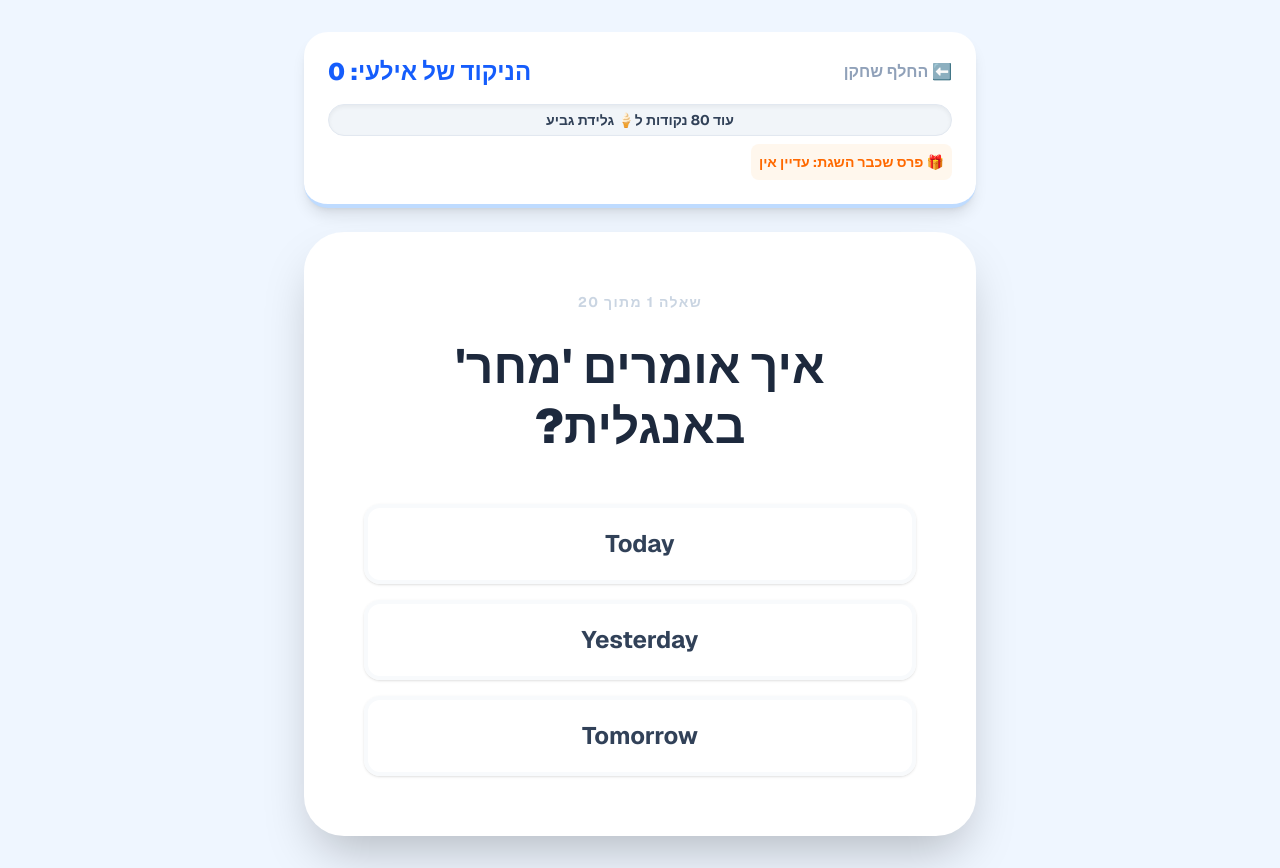
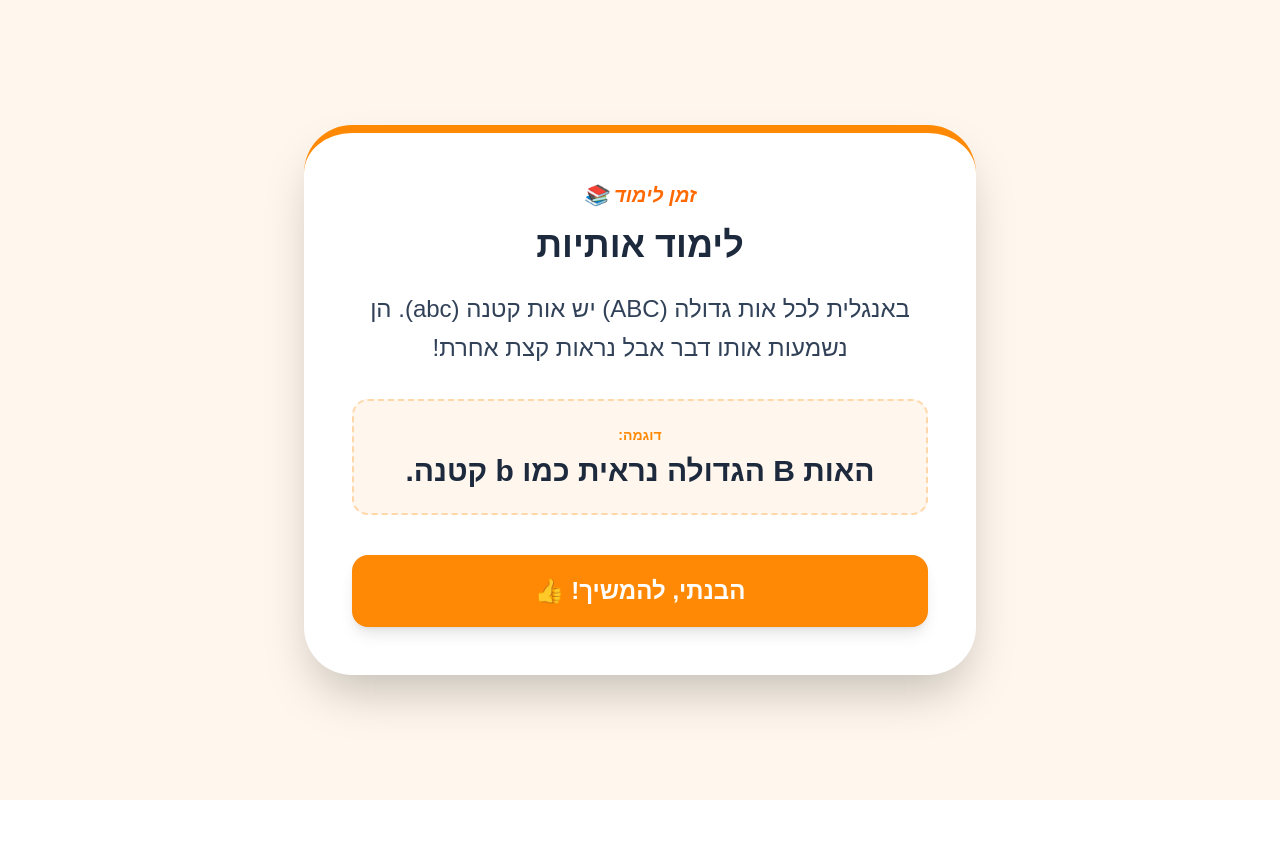
Before and after one commit to yuri5events-crypto/my-english-game, a Next.js app: page / in a window 1280 px wide. Both pictures are taken after a click on the button "אילעי". After the commit the page ends 800 px from the top, so only its background shows below. Built offline with nearby package versions, Linux system fonts and the light colour scheme.

Commit message:
perfect version2

```diff
--- a/app/page.tsx
+++ b/app/page.tsx
@@ -4,116 +4,113 @@ import React, { useState, useEffect } from 'react';
 const content: any = {
   ilai: {
     name: "אילעי",
+    lessons: [
+      { title: "לימוד אותיות", text: "באנגלית לכל אות גדולה (ABC) יש אות קטנה (abc). הן נשמעות אותו דבר אבל נראות קצת אחרת!", example: "האות B הגדולה נראית כמו b קטנה." },
+      { title: "מה זה חילוק?", text: "חילוק זה פשוט לחלק משהו לקבוצות שוות. למשל, 10 חלקי 2 זה לקחת 10 סוכריות ולתת אותן ל-2 חברים. כל אחד יקבל 5!", example: "10 ÷ 2 = 5" }
+    ],
     questions: [
-      // אילעי - כיתה ה' - אנגלית וחשבון מתקדם
-      { q: "איך אומרים 'מטבח' באנגלית?", options: ["Kitchen", "Chicken", "Bedroom"], a: "Kitchen" },
-      { q: "מה הפירוש של המילה 'Beautiful'?", options: ["חכם", "יפה", "חזק"], a: "יפה" },
-      { q: "איך כותבים 'צהריים' באנגלית?", options: ["Morning", "Evening", "Afternoon"], a: "Afternoon" },
-      { q: "כמה זה 12 כפול 4?", options: ["44", "48", "52"], a: "48" },
-      { q: "כמה זה 100 חלקי 4?", options: ["20", "25", "30"], a: "25" },
-      { q: "איך אומרים 'הרפתקה' באנגלית?", options: ["Adventure", "Advantage", "Action"], a: "Adventure" },
-      { q: "מה הפירוש של 'Library'?", options: ["מעבדה", "ספרייה", "חנות"], a: "ספרייה" },
-      { q: "כמה זה 15 כפול 3?", options: ["45", "35", "55"], a: "45" },
-      { q: "מה זה חצי (1/2) ועוד חצי (1/2)?", options: ["חצי", "שלם (1)", "רבע"], a: "שלם (1)" },
-      { q: "איך אומרים 'מחר' באנגלית?", options: ["Today", "Yesterday", "Tomorrow"], a: "Tomorrow" },
-      { q: "כמה זה 9 כפול 9?", options: ["72", "81", "90"], a: "81" },
-      { q: "מה זה 'Vegetables'?", options: ["פירות", "ירקות", "ממתקים"], a: "ירקות" },
-      { q: "כמה זה 150 פחות 75?", options: ["65", "75", "85"], a: "75" },
-      { q: "איך אומרים 'תמיד' באנגלית?", options: ["Never", "Sometimes", "Always"], a: "Always" },
-      { q: "כמה זה 60 חלקי 5?", options: ["10", "12", "14"], a: "12" },
-      { q: "מה הפירוש של 'Clothes'?", options: ["בגדים", "נעליים", "כובעים"], a: "בגדים" },
-      { q: "מה השטח של מלבן שהצלעות שלו הן 5 ו-4?", options: ["9", "20", "18"], a: "20" },
-      { q: "איך אומרים 'חופשה' באנגלית?", options: ["Vacation", "Work", "School"], a: "Vacation" },
-      { q: "כמה זה 11 כפול 11?", options: ["111", "121", "131"], a: "121" },
-      { q: "כמה זה 1000 חלקי 10?", options: ["10", "100", "50"], a: "100" }
+      { q: "איזו אות קטנה מתאימה ל-B?", options: ["d", "b", "p"], a: "b" },
+      { q: "איזו אות חסרה במילה: D_G (כלב)?", options: ["O", "A", "I"], a: "O" },
+      { q: "איזו מילה מתחילה באות S?", options: ["Sun (שמש)", "Moon (ירח)", "Apple (תפוח)"], a: "Sun (שמש)" },
+      { q: "כמה זה 20 חלקי 2? (רמז: לחלק 20 ל-2 חברים)", options: ["5", "10", "15"], a: "10" },
+      { q: "כמה זה 12 כפול 3?", options: ["36", "30", "40"], a: "36" },
+      { q: "איך כותבים CAT באותיות קטנות?", options: ["bat", "cat", "hat"], a: "cat" },
+      { q: "כמה זה 100 פחות 25?", options: ["75", "80", "70"], a: "75" },
+      { q: "מה האות הראשונה ב-Apple?", options: ["B", "A", "C"], a: "A" },
+      { q: "כמה זה 15 חלקי 3?", options: ["3", "5", "6"], a: "5" },
+      { q: "איזו אות קטנה מתאימה ל-G?", options: ["q", "g", "p"], a: "g" }
     ]
   },
   alin: {
     name: "אלין",
+    lessons: [
+      { title: "הכרת האותיות", text: "האות A היא האות הראשונה. היא נשמעת כמו 'איי'. האות הקטנה שלה היא a.", example: "Apple מתחיל ב-A" },
+      { title: "מה זה חילוק? (חדש!)", text: "אלין, דמייני שיש לך 6 סוכריות ואת רוצה לחלק אותן שווה בשווה לך ולחברה. כל אחת תקבל 3! זה חילוק.", example: "6 סוכריות ÷ 2 חברים = 3 לכל אחת" }
+    ],
     questions: [
-      // אלין - כיתה ג' - אנגלית בסיסית וחשבון
-      { q: "איך אומרים 'צבע' באנגלית?", options: ["Color", "Cloud", "Candy"], a: "Color" },
-      { q: "מה זה 'Brother'?", options: ["אבא", "אח", "חבר"], a: "אח" },
-      { q: "כמה זה 25 ועוד 25?", options: ["40", "50", "60"], a: "50" },
-      { q: "איך אומרים 'גלידה' באנגלית?", options: ["Ice cream", "Candy", "Cake"], a: "Ice cream" },
-      { q: "כמה זה 3 כפול 5?", options: ["10", "15", "20"], a: "15" },
-      { q: "מה זה 'Shoes'?", options: ["גרביים", "נעליים", "מכנסיים"], a: "נעליים" },
-      { q: "כמה זה 40 פחות 12?", options: ["28", "32", "38"], a: "28" },
-      { q: "איך אומרים 'חמש' באנגלית?", options: ["Four", "Five", "Six"], a: "Five" },
-      { q: "כמה זה 6 כפול 2?", options: ["10", "12", "14"], a: "12" },
-      { q: "מה זה 'Window'?", options: ["דלת", "חלון", "קיר"], a: "חלון" },
-      { q: "כמה זה 100 פחות 1?", options: ["90", "99", "101"], a: "99" },
-      { q: "איך אומרים 'אריה' באנגלית?", options: ["Tiger", "Lion", "Elephant"], a: "Lion" },
-      { q: "כמה זה 8 ועוד 7?", options: ["14", "15", "16"], a: "15" },
-      { q: "מה זה 'Happy'?", options: ["עצוב", "שמח", "כועס"], a: "שמח" },
-      { q: "כמה זה 5 כפול 4?", options: ["20", "25", "15"], a: "20" },
-      { q: "איך אומרים 'שמיים' באנגלית?", options: ["Sun", "Sky", "Moon"], a: "Sky" },
-      { q: "כמה זה 30 חלקי 3?", options: ["5", "10", "15"], a: "10" },
-      { q: "מה זה 'Friend'?", options: ["מורה", "חבר", "ילד"], a: "חבר" },
-      { q: "כמה זה 14 פחות 7?", options: ["6", "7", "8"], a: "7" },
-      { q: "כמה זה 2 כפול 9?", options: ["16", "18", "20"], a: "18" }
+      { q: "איזו אות זו: A?", options: ["איי", "בִּי", "סִי"], a: "איי" },
+      { q: "איזו אות קטנה מתאימה ל-A?", options: ["b", "a", "c"], a: "a" },
+      { q: "כמה זה 6 חלקי 2? (6 סוכריות ל-2 חברים)", options: ["2", "3", "4"], a: "3" },
+      { q: "איזו אות נראית כמו עיגול?", options: ["O", "L", "D"], a: "O" },
+      { q: "מה האות הראשונה של Dad (אבא)?", options: ["B", "D", "A"], a: "D" },
+      { q: "כמה זה 10 חלקי 2? (10 סוכריות ל-2 חברים)", options: ["5", "4", "6"], a: "5" },
+      { q: "איזו מילה מתחילה ב-B?", options: ["Ball (כדור)", "Apple", "Cat"], a: "Ball (כדור)" },
+      { q: "כמה זה 5 + 5?", options: ["8", "10", "12"], a: "10" },
+      { q: "איזו אות קטנה מתאימה ל-M?", options: ["n", "m", "w"], a: "m" },
+      { q: "כמה זה 4 חלקי 2?", options: ["1", "2", "3"], a: "2" }
     ]
   }
 };
 
 const rewards = [
-  { points: 80, text: "🍦 גלידת גביע" },
-  { points: 200, text: "🍪 גלידת אוראו" },
-  { points: 290, text: "🎬 סרט בקולנוע" },
-  { points: 450, text: "🎡 משחקייה" }
+  { points: 50, text: "🍦 גלידת גביע" },
+  { points: 150, text: "🍪 גלידת אוראו" },
+  { points: 250, text: "🎬 סרט בקולנוע" }
 ];
 
 export default function KidsGame() {
   const [player, setPlayer] = useState<any>(null);
-  const [questions, setQuestions] = useState<any[]>([]);
+  const [mode, setMode] = useState<'lesson' | 'quiz'>('lesson');
+  const [lessonIdx, setLessonIdx] = useState(0);
   const [currentIdx, setCurrentIdx] = useState(0);
   const [score, setScore] = useState(0);
   const [msg, setMsg] = useState("");
+  const [isFinished, setIsFinished] = useState(false);
 
   useEffect(() => {
     if (player) {
       const savedScore = localStorage.getItem(`score_${player}`);
       setScore(savedScore ? parseInt(savedScore) : 0);
-      // ערבוב שאלות בכל פעם שבוחרים שחקן
-      const shuffled = [...content[player].questions].sort(() => Math.random() - 0.5);
-      setQuestions(shuffled);
+      setLessonIdx(0);
       setCurrentIdx(0);
+      setMode('lesson');
+      setIsFinished(false);
     }
   }, [player]);
 
-  useEffect(() => {
-    if (player) localStorage.setItem(`score_${player}`, score.toString());
-  }, [score, player]);
+  const nextStep = () => {
+    if (mode === 'lesson') {
+      if (lessonIdx + 1 < content[player].lessons.length) {
+        setLessonIdx(prev => prev + 1);
+      } else {
+        setMode('quiz');
+      }
+    }
+  };
 
   const handleAnswer = (opt: any) => {
-    if (msg || !player) return;
-    const correct = opt === questions[currentIdx].a;
+    if (msg || isFinished) return;
+    const correct = opt === content[player].questions[currentIdx].a;
 
     if (correct) {
       setScore(s => s + 10);
       setMsg("✅ כל הכבוד!");
     } else {
       setScore(s => Math.max(0, s - 5));
-      setMsg("❌ לא נורא, נסה שוב");
+      setMsg("❌ נסו שוב");
     }
 
     setTimeout(() => {
       setMsg("");
-      setCurrentIdx(prev => (prev + 1) % questions.length);
+      if (currentIdx + 1 < content[player].questions.length) {
+        setCurrentIdx(prev => prev + 1);
+      } else {
+        setIsFinished(true);
+      }
     }, 1200);
   };
 
   if (!player) {
     return (
-      <div className="flex flex-col items-center justify-center min-h-screen bg-slate-50 p-6 font-sans" dir="rtl">
-        <h1 className="text-4xl font-black mb-12 text-slate-800 text-center italic border-b-4 border-blue-400 pb-2">מי משחק עכשיו? 🚀</h1>
-        <div className="flex gap-8 md:gap-12">
+      <div className="flex flex-col items-center justify-center min-h-screen bg-slate-50 p-6 font-sans text-center" dir="rtl">
+        <h1 className="text-4xl font-black mb-12 text-slate-800">מה לומדים היום? 🎓</h1>
+        <div className="flex gap-8">
           {['ilai', 'alin'].map(p => (
             <button key={p} onClick={() => setPlayer(p)} className="group flex flex-col items-center gap-4">
-              <div className="w-40 h-40 md:w-56 md:h-56 rounded-full overflow-hidden border-8 border-white shadow-2xl group-hover:scale-105 group-hover:border-blue-400 transition-all duration-300">
+              <div className="w-40 h-40 rounded-full overflow-hidden border-8 border-white shadow-xl hover:scale-105 transition-all">
                 <img src={`/${p}.jpg`} alt="" className="w-full h-full object-cover" />
               </div>
-              <span className="text-3xl font-bold text-slate-700">{content[p].name}</span>
+              <span className="text-2xl font-bold">{content[p].name}</span>
             </button>
           ))}
         </div>
@@ -121,52 +118,67 @@ export default function KidsGame() {
     );
   }
 
-  const nextReward = rewards.find(r => score < r.points);
-  const currentRewardText = rewards.filter(r => score >= r.points).slice(-1)[0]?.text || "עדיין אין";
+  if (isFinished) {
+    const reward = rewards.filter(r => score >= r.points).slice(-1)[0];
+    return (
+      <div className="min-h-screen bg-green-50 flex flex-col items-center justify-center p-6 text-center" dir="rtl">
+        <h2 className="text-5xl font-black mb-4">אלופים! 🎉</h2>
+        <div className="bg-white p-10 rounded-3xl shadow-2xl border-4 border-green-400">
+          <p className="text-2xl mb-4">סיימתם את השיעור והמבחן!</p>
+          <div className="text-6xl font-black text-green-600 mb-6">{score} נקודות</div>
+          {reward && <div className="text-3xl font-bold text-orange-500 italic">הרווחתם: {reward.text}</div>}
+        </div>
+        <button onClick={() => setPlayer(null)} className="mt-8 bg-blue-500 text-white px-10 py-4 rounded-2xl text-xl font-bold">חזרה לתפריט</button>
+      </div>
+    );
+  }
+
+  if (mode === 'lesson') {
+    const lesson = content[player].lessons[lessonIdx];
+    return (
+      <div className="min-h-screen bg-orange-50 flex flex-col items-center justify-center p-6 text-center" dir="rtl">
+        <div className="bg-white w-full max-w-2xl p-8 md:p-12 rounded-[3rem] shadow-2xl border-t-8 border-orange-400">
+          <div className="text-orange-500 font-bold mb-4 italic text-xl">זמן לימוד 📚</div>
+          <h2 className="text-4xl font-black mb-6 text-slate-800">{lesson.title}</h2>
+          <p className="text-2xl mb-8 leading-relaxed text-slate-700">{lesson.text}</p>
+          <div className="bg-orange-50 p-6 rounded-2xl mb-10 border-2 border-dashed border-orange-200">
+            <span className="block text-sm font-bold text-orange-400 mb-2 uppercase">דוגמה:</span>
+            <span className="text-3xl font-bold text-slate-800">{lesson.example}</span>
+          </div>
+          <button onClick={nextStep} className="w-full bg-orange-400 text-white py-5 rounded-2xl text-2xl font-bold shadow-lg active:scale-95 transition-all">
+            הבנתי, להמשיך! 👍
+          </button>
+        </div>
+      </div>
+    );
+  }
 
   return (
-    <div className="min-h-screen bg-blue-50 p-4 md:p-8 flex flex-col items-center font-sans" dir="rtl">
-      {/* סרגל ניקוד ופרסים */}
-      <div className="w-full max-w-2xl bg-white p-6 rounded-3xl shadow-lg mb-6 border-b-4 border-blue-200 text-right">
-        <div className="flex justify-between items-center mb-4">
-          <button onClick={() => setPlayer(null)} className="font-bold text-slate-400 hover:text-blue-500">⬅️ החלף שחקן</button>
-          <div className="text-2xl font-black text-blue-600">הניקוד של {content[player].name}: {score}</div>
+    <div className="min-h-screen bg-blue-50 p-4 flex flex-col items-center font-sans text-right" dir="rtl">
+      <div className="w-full max-w-2xl bg-white p-6 rounded-3xl shadow-lg mb-6 border-b-4 border-blue-200">
+        <div className="flex justify-between items-center mb-4 text-blue-600 font-black text-xl">
+           <span>שאלה {currentIdx + 1} / {content[player].questions.length}</span>
+           <span>ניקוד: {score}</span>
         </div>
-
-        <div className="bg-slate-100 rounded-full h-8 overflow-hidden relative border border-slate-200 mb-2 shadow-inner">
-          <div
-            className="bg-green-400 h-full transition-all duration-700"
-            style={{ width: `${Math.min((score / (nextReward?.points || score || 500)) * 100, 100)}%` }}
-          />
-          <div className="absolute inset-0 flex items-center justify-center text-sm font-bold text-slate-700">
-             {nextReward ? `עוד ${nextReward.points - score} נקודות ל${nextReward.text}` : "הגעת לפרס הכי גדול! 🎉"}
-          </div>
-        </div>
-        <div className="text-sm font-bold text-orange-500 bg-orange-50 p-2 rounded-lg inline-block">
-           🎁 פרס שכבר השגת: {currentRewardText}
+        <div className="bg-slate-100 rounded-full h-4 overflow-hidden shadow-inner">
+          <div className="bg-blue-400 h-full transition-all" style={{ width: `${(currentIdx / content[player].questions.length) * 100}%` }} />
         </div>
       </div>
 
-      {/* קופסת השאלה */}
-      <div className="bg-white w-full max-w-2xl rounded-[2.5rem] shadow-2xl p-8 md:p-14 text-center relative border-4 border-white">
-        <div className="text-slate-300 font-bold mb-6 uppercase text-sm tracking-widest">שאלה {currentIdx + 1} מתוך {questions.length}</div>
-        <h2 className="text-4xl md:text-5xl font-black mb-12 text-slate-800 leading-tight min-h-[120px] flex items-center justify-center">
-          {questions[currentIdx]?.q}
+      <div className="bg-white w-full max-w-2xl rounded-[2.5rem] shadow-2xl p-8 text-center relative border-4 border-white min-h-[400px] flex flex-col justify-center">
+        <h2 className="text-4xl font-black mb-12 text-slate-800 leading-tight">
+          {content[player].questions[currentIdx].q}
         </h2>
-
         <div className="grid gap-4 w-full">
-          {questions[currentIdx]?.options.map((opt: any) => (
-            <button key={opt} onClick={() => handleAnswer(opt)} className="w-full py-5 text-2xl font-bold rounded-2xl border-4 border-slate-50 hover:border-blue-500 hover:bg-blue-50 transition-all text-slate-700 active:scale-95 shadow-sm">
+          {content[player].questions[currentIdx].options.map((opt: any) => (
+            <button key={opt} onClick={() => handleAnswer(opt)} className="w-full py-5 text-2xl font-bold rounded-2xl border-4 border-slate-50 hover:border-blue-500 hover:bg-blue-50 text-slate-700 shadow-sm active:scale-95 transition-all">
               {opt}
             </button>
           ))}
         </div>
-
-        {/* הודעת משוב */}
         {msg && (
-          <div className={`absolute inset-0 flex flex-col items-center justify-center text-6xl font-black bg-white/95 rounded-[2.5rem] animate-in fade-in zoom-in duration-300 ${msg.includes('✅') ? 'text-green-500' : 'text-red-500'}`}>
-            <span>{msg}</span>
-            <span className="text-xl text-slate-400 mt-4 italic">הכנה לשאלה הבאה...</span>
+          <div className={`absolute inset-0 flex items-center justify-center text-6xl font-black bg-white/95 rounded-[2.5rem] animate-in zoom-in duration-200 ${msg.includes('✅') ? 'text-green-500' : 'text-red-500'}`}>
+            {msg}
           </div>
         )}
       </div>
```
